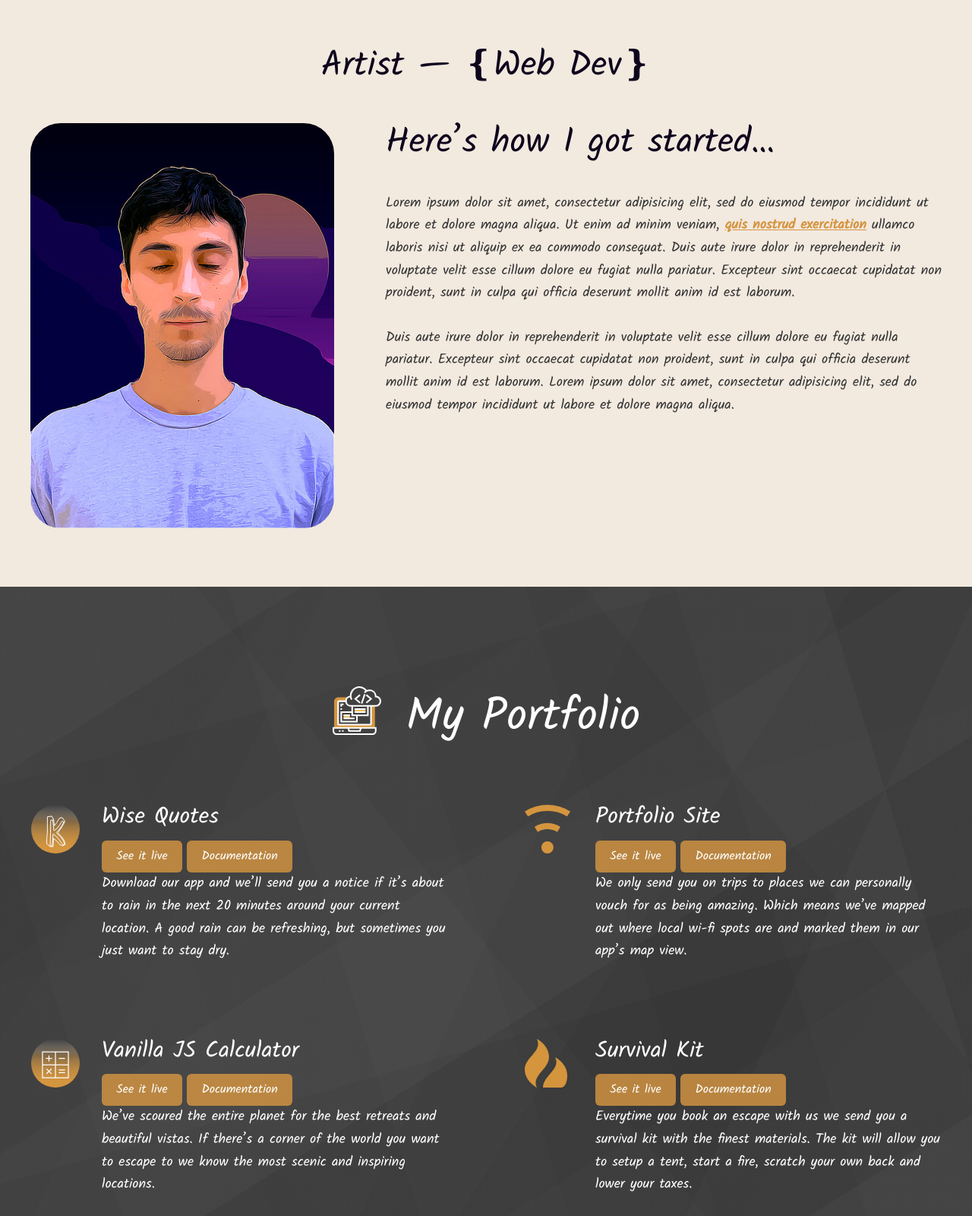
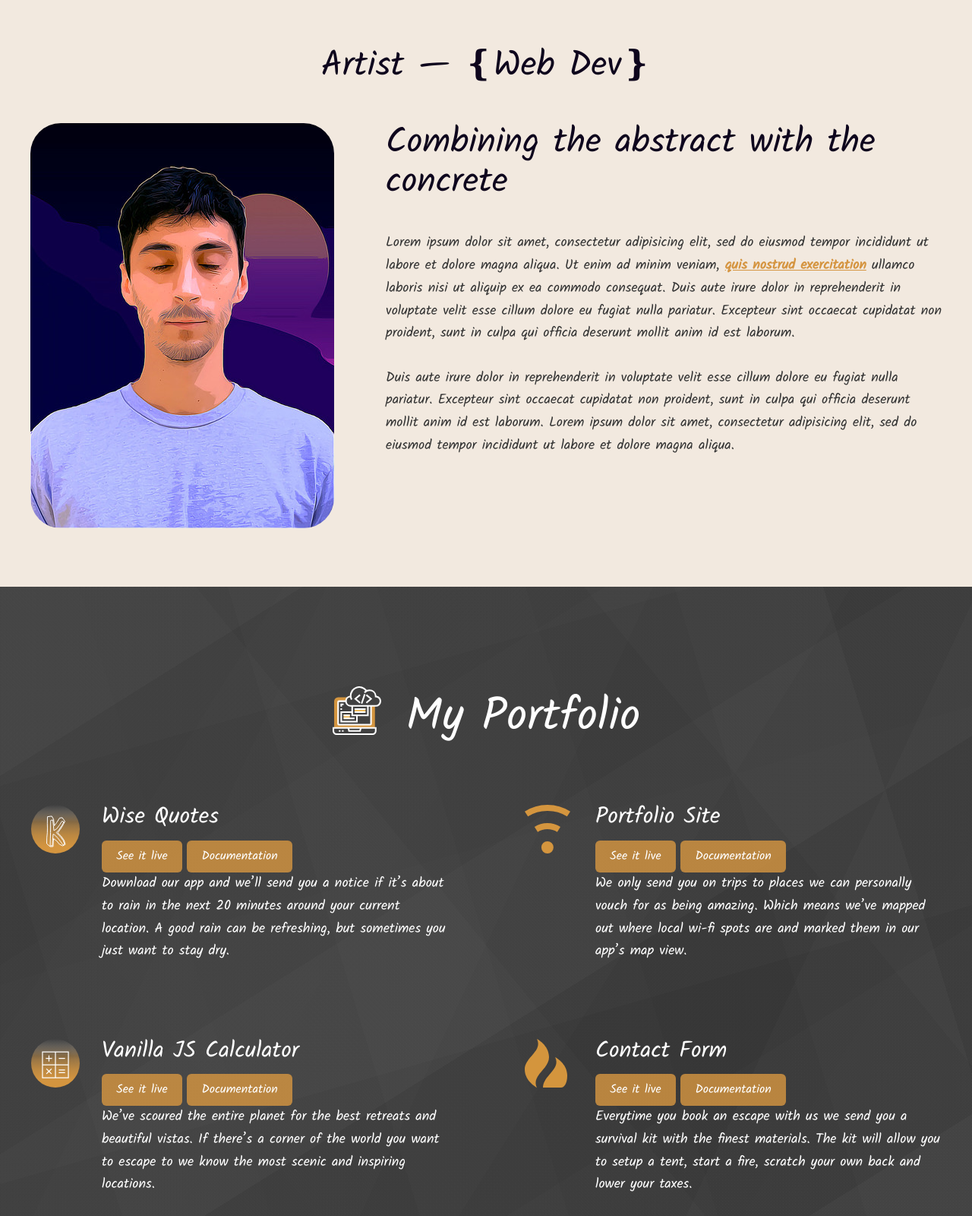
Before and after one commit to kastriotadili/portfolio-site, a website: page app/index.html in a window 1280 px wide. Shown: the part 618-2218 px from the top of the page at 76% size. Drawn offline with Linux system fonts and the light colour scheme; a web font is replaced by a local one.

Commit message:
portfolio section project editing

```diff
--- a/app/index.html
+++ b/app/index.html
@@ -74,7 +74,7 @@
         </div>
         <div class="row__medium-8 row__medium-8--smaller">
           <div class="generic-content-container">
-            <h2 class="headline headline--no-t-margin">Here&rsquo;s how I got started&hellip;</h2>
+            <h2 class="headline headline--no-t-margin">Combining the abstract with the concrete</h2>
             <p>Lorem ipsum dolor sit amet, consectetur adipisicing elit, sed do eiusmod tempor incididunt ut labore et dolore magna aliqua. Ut enim ad minim veniam, <a href="#">quis nostrud exercitation</a> ullamco laboris nisi ut aliquip ex ea commodo consequat. Duis aute irure dolor in reprehenderit in voluptate velit esse cillum dolore eu fugiat nulla pariatur. Excepteur sint occaecat cupidatat non proident, sunt in culpa qui officia deserunt mollit anim id est laborum.</p>
             <p>Duis aute irure dolor in <strong>reprehenderit in</strong> voluptate velit esse cillum dolore eu fugiat nulla pariatur. Excepteur sint occaecat cupidatat non proident, sunt in culpa qui officia deserunt mollit anim id est laborum. Lorem ipsum dolor sit amet, consectetur adipisicing elit, sed do eiusmod tempor incididunt ut labore et dolore magna aliqua.</p>
           </div>
@@ -113,7 +113,7 @@
 
           <div class="feature-item">
             <span class="icon icon--fire feature-item__icon"></span>
-            <h3 class="feature-item__title">Survival Kit</h3><a href="#" class="btn open-modal">See it live</a> <a href="#" class="btn open-modal">Documentation</a>
+            <h3 class="feature-item__title">Contact Form</h3><a href="https://codepen.io/kastriotadili/pen/VQyxGw" target="_blank" class="btn">See it live</a> <a href="#" class="btn open-modal">Documentation</a>
             <p>Everytime you book an escape with us we send you a survival kit with the finest materials. The kit will allow you to setup a tent, start a fire, scratch your own back and lower your taxes.</p>
           </div>
         </div>
```
